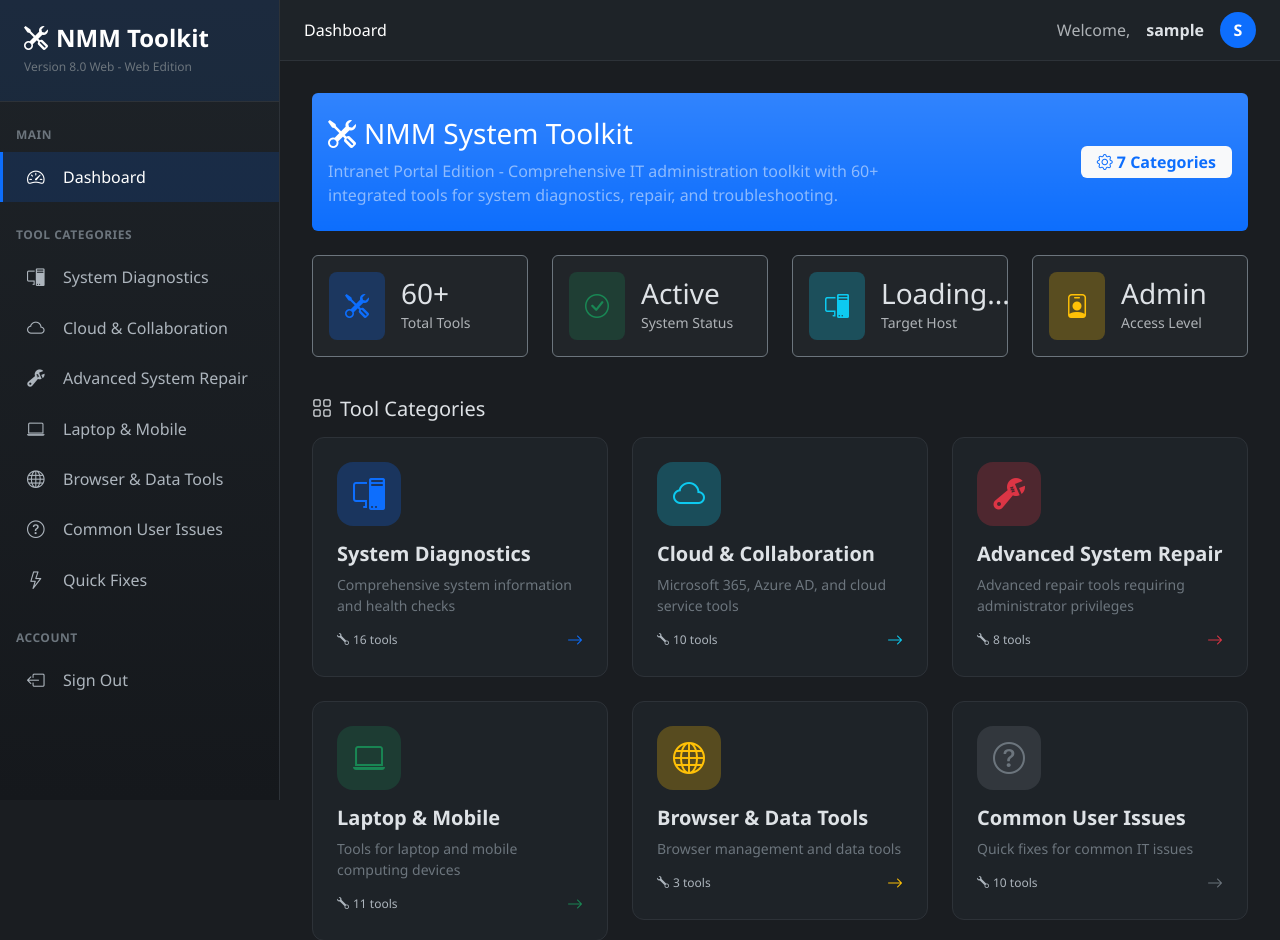
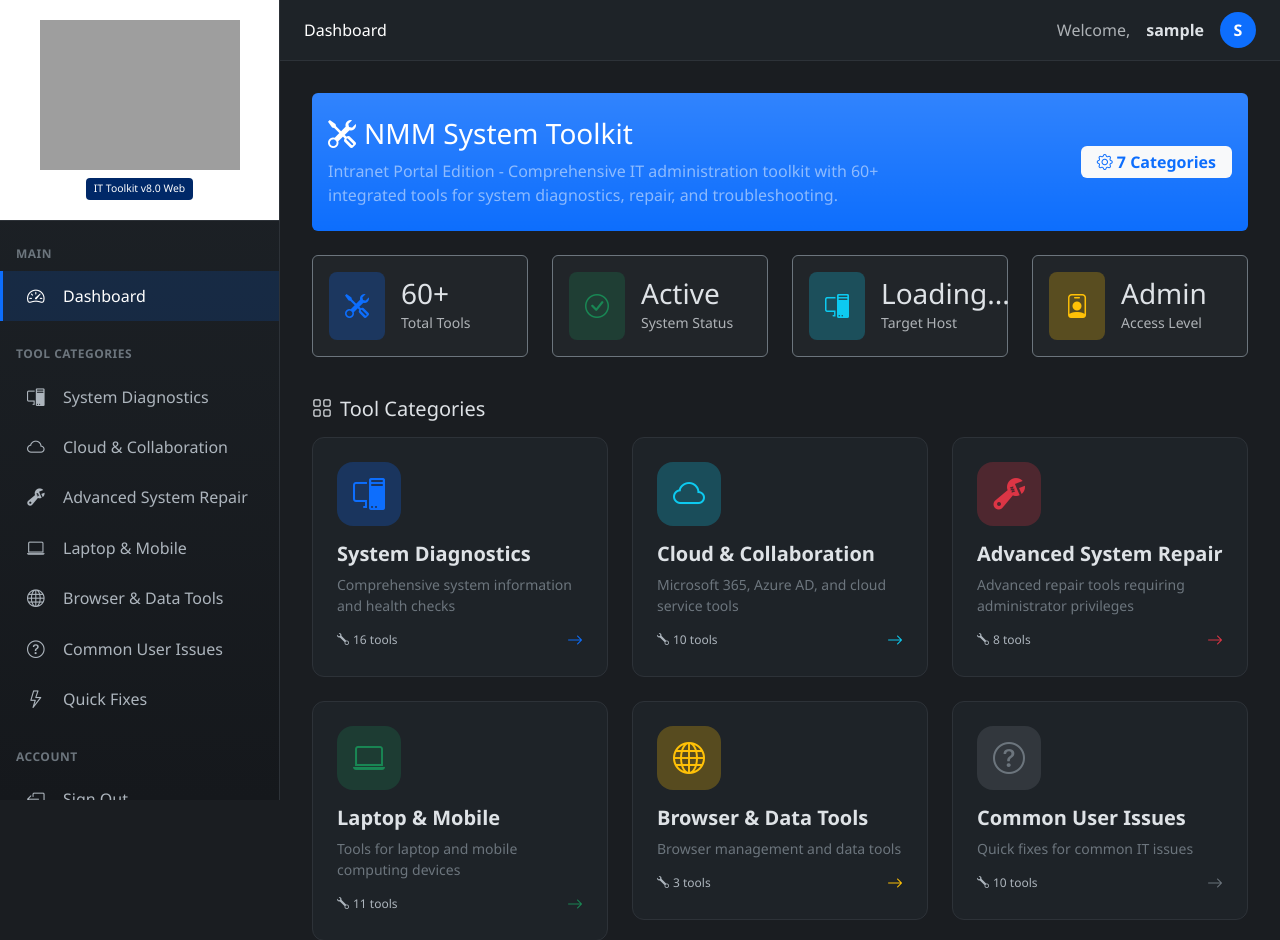
Before and after one commit to Matthewgr21/NMMTools1, a Flask app: page /dashboard in a window 1280 px wide. Shown: the top 940 px of the page. Run offline with Flask 3, Linux system fonts and the light colour scheme; the visitor is signed in with stand-in values (Sample User, id 1); some libraries are stand-ins or nearby versions; grey boxes are pictures that could not be loaded.

Commit message:
Add company logo support to web interface
- Updated sidebar brand in all templates to display logo image
- Added white background to sidebar brand for logo visibility
- Updated login page to display company logo
- Logo file should be placed at web/static/img/logo.png

```diff
--- a/web/templates/base.html
+++ b/web/templates/base.html
@@ -42,9 +42,15 @@
         }
 
         .sidebar-brand {
-            padding: 1.5rem;
+            padding: 1.25rem;
             border-bottom: 1px solid #2d3238;
-            background: rgba(13, 110, 253, 0.1);
+            background: #ffffff;
+            text-align: center;
+        }
+
+        .sidebar-brand img {
+            max-width: 200px;
+            height: auto;
         }
 
         .sidebar-brand h4 {
@@ -56,6 +62,16 @@
         .sidebar-brand small {
             color: #6c757d;
             font-size: 0.75rem;
+        }
+
+        .sidebar-brand .version-tag {
+            display: inline-block;
+            background: #002868;
+            color: #fff;
+            font-size: 0.65rem;
+            padding: 0.2rem 0.5rem;
+            border-radius: 0.25rem;
+            margin-top: 0.5rem;
         }
 
         .sidebar-nav {
--- a/web/templates/category.html
+++ b/web/templates/category.html
@@ -6,8 +6,8 @@
 <!-- Sidebar -->
 <aside class="sidebar">
     <div class="sidebar-brand">
-        <h4><i class="bi bi-tools me-2"></i>NMM Toolkit</h4>
-        <small>Version {{ config.VERSION }} - Web Edition</small>
+        <img src="{{ url_for('static', filename='img/logo.png') }}" alt="New Mexico Mutual">
+        <div class="version-tag">IT Toolkit v{{ config.VERSION }}</div>
     </div>
 
     <nav class="sidebar-nav">
--- a/web/templates/dashboard.html
+++ b/web/templates/dashboard.html
@@ -6,8 +6,8 @@
 <!-- Sidebar -->
 <aside class="sidebar">
     <div class="sidebar-brand">
-        <h4><i class="bi bi-tools me-2"></i>NMM Toolkit</h4>
-        <small>Version {{ config.VERSION }} - Web Edition</small>
+        <img src="{{ url_for('static', filename='img/logo.png') }}" alt="New Mexico Mutual">
+        <div class="version-tag">IT Toolkit v{{ config.VERSION }}</div>
     </div>
 
     <nav class="sidebar-nav">
--- a/web/templates/tool.html
+++ b/web/templates/tool.html
@@ -6,8 +6,8 @@
 <!-- Sidebar -->
 <aside class="sidebar">
     <div class="sidebar-brand">
-        <h4><i class="bi bi-tools me-2"></i>NMM Toolkit</h4>
-        <small>Version {{ config.VERSION }} - Web Edition</small>
+        <img src="{{ url_for('static', filename='img/logo.png') }}" alt="New Mexico Mutual">
+        <div class="version-tag">IT Toolkit v{{ config.VERSION }}</div>
     </div>
 
     <nav class="sidebar-nav">
```
Also changed, not shown: web/templates/login.html (+6 -17 lines).
